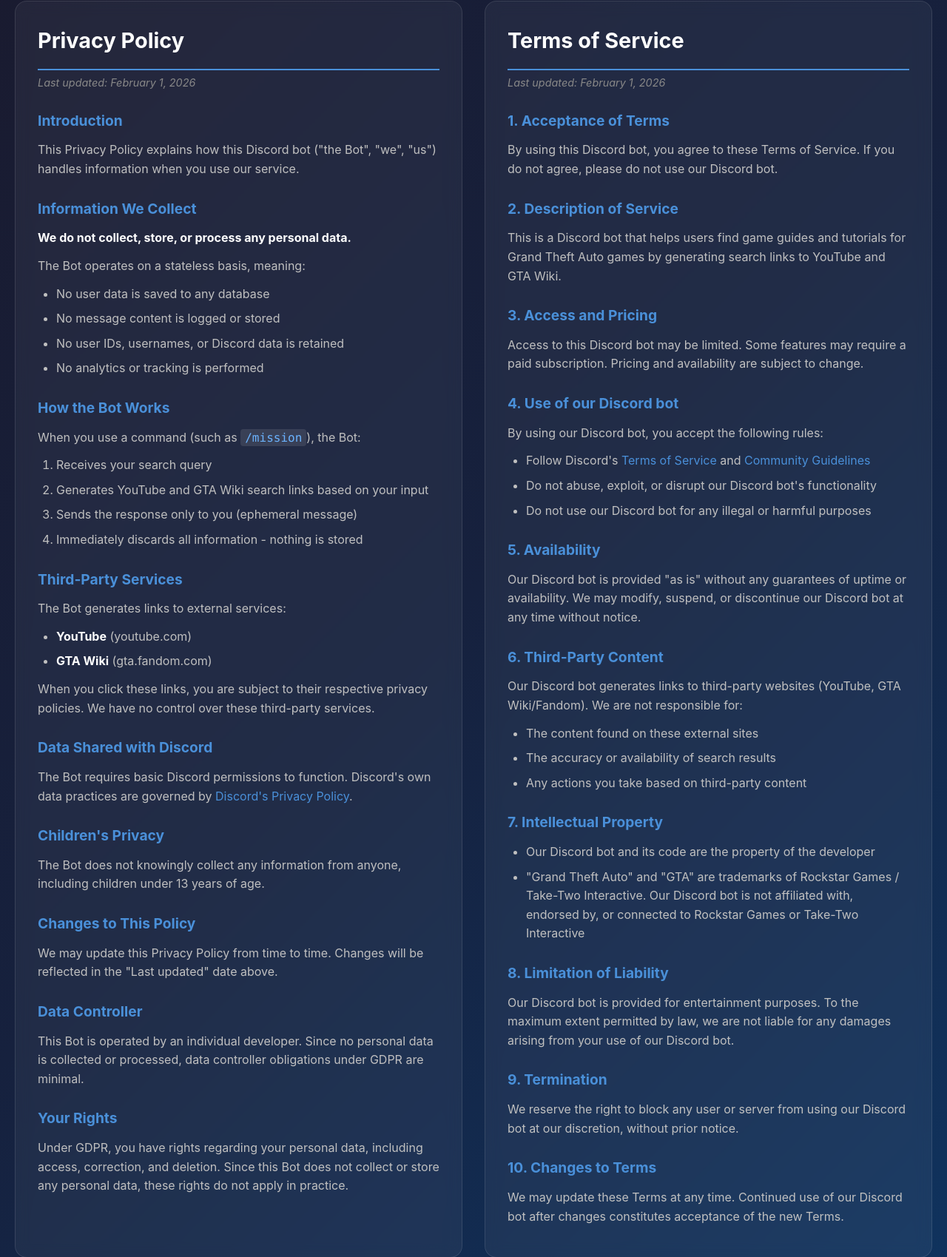
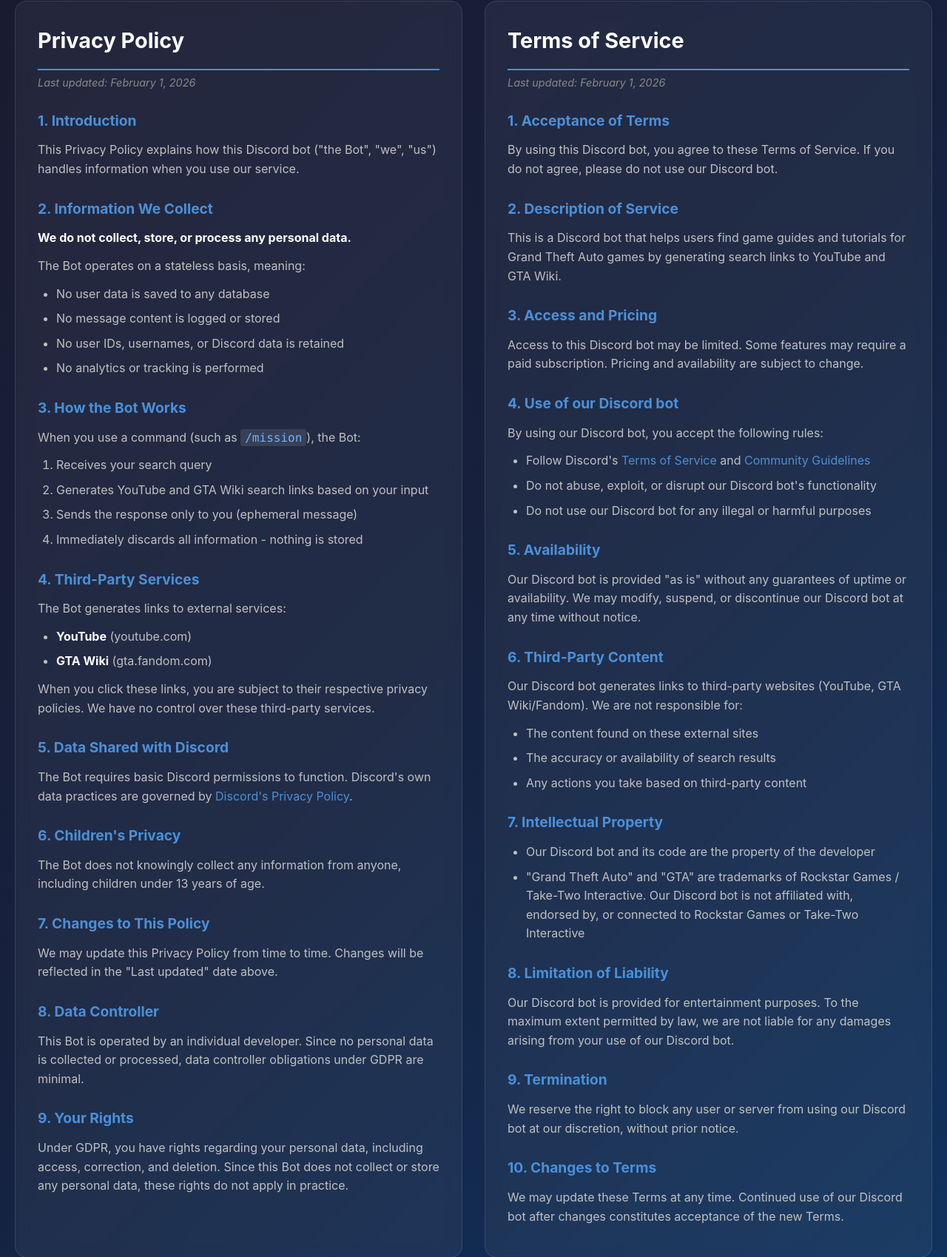
Before and after one commit to terminatorskynet600-web/legal, a plain HTML site: page index.html in a window 1280 px wide. Shown: the part 220-1919 px from the top of the page at 74% size. Drawn offline with Linux system fonts and the light colour scheme.

Commit message:
Update index.html

```diff
--- a/index.html
+++ b/index.html
@@ -148,14 +148,14 @@
     </header>
 
     <div class="container">
-        <div class="document">
+<div class="document">
             <h1>Privacy Policy</h1>
             <span class="updated">Last updated: February 1, 2026</span>
 
-            <h2>Introduction</h2>
+            <h2>1. Introduction</h2>
             <p>This Privacy Policy explains how this Discord bot ("the Bot", "we", "us") handles information when you use our service.</p>
 
-            <h2>Information We Collect</h2>
+            <h2>2. Information We Collect</h2>
             <p><strong>We do not collect, store, or process any personal data.</strong></p>
             <p>The Bot operates on a stateless basis, meaning:</p>
             <ul>
@@ -165,7 +165,7 @@
                 <li>No analytics or tracking is performed</li>
             </ul>
 
-            <h2>How the Bot Works</h2>
+            <h2>3. How the Bot Works</h2>
             <p>When you use a command (such as <code>/mission</code>), the Bot:</p>
             <ol>
                 <li>Receives your search query</li>
@@ -174,7 +174,7 @@
                 <li>Immediately discards all information - nothing is stored</li>
             </ol>
 
-            <h2>Third-Party Services</h2>
+            <h2>4. Third-Party Services</h2>
             <p>The Bot generates links to external services:</p>
             <ul>
                 <li><strong>YouTube</strong> (youtube.com)</li>
@@ -182,21 +182,22 @@
             </ul>
             <p>When you click these links, you are subject to their respective privacy policies. We have no control over these third-party services.</p>
 
-            <h2>Data Shared with Discord</h2>
+            <h2>5. Data Shared with Discord</h2>
             <p>The Bot requires basic Discord permissions to function. Discord's own data practices are governed by <a href="https://discord.com/privacy" target="_blank">Discord's Privacy Policy</a>.</p>
 
-            <h2>Children's Privacy</h2>
+            <h2>6. Children's Privacy</h2>
             <p>The Bot does not knowingly collect any information from anyone, including children under 13 years of age.</p>
 
-            <h2>Changes to This Policy</h2>
+            <h2>7. Changes to This Policy</h2>
             <p>We may update this Privacy Policy from time to time. Changes will be reflected in the "Last updated" date above.</p>
 
-            <h2>Data Controller</h2>
+            <h2>8. Data Controller</h2>
             <p>This Bot is operated by an individual developer. Since no personal data is collected or processed, data controller obligations under GDPR are minimal.</p>
 
-            <h2>Your Rights</h2>
+            <h2>9. Your Rights</h2>
             <p>Under GDPR, you have rights regarding your personal data, including access, correction, and deletion. Since this Bot does not collect or store any personal data, these rights do not apply in practice.</p>
         </div>
+
 
         <div class="document">
             <h1>Terms of Service</h1>
```
